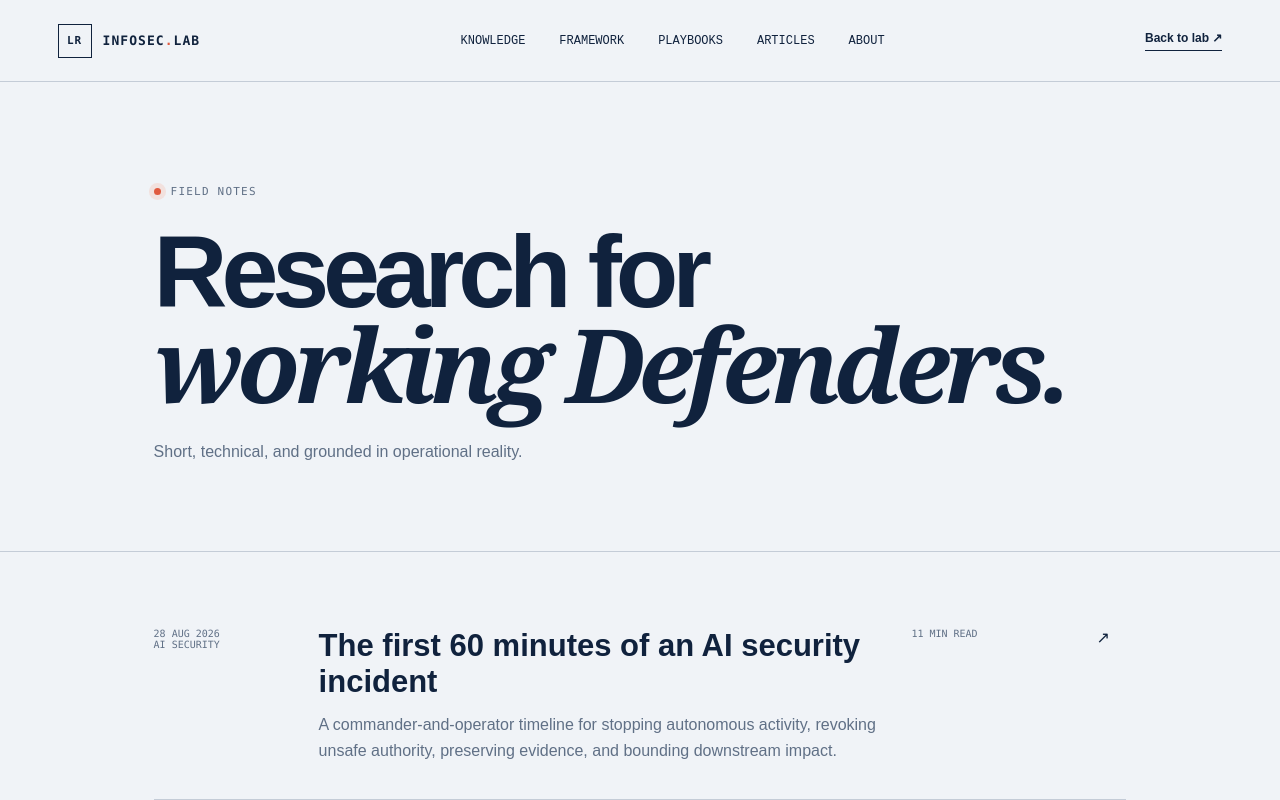
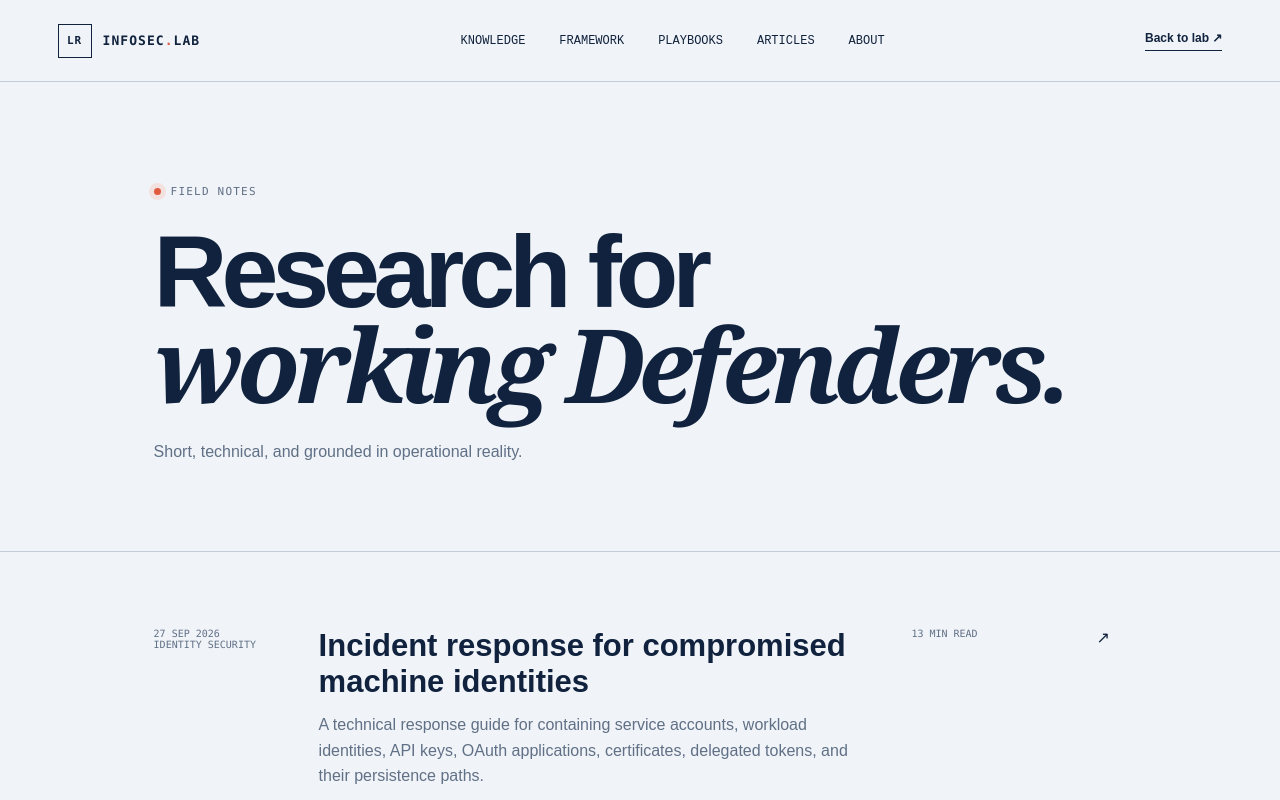
Before and after one commit to leandroer/leandroer.github.io, a Next.js app: page /articles in a window 1280 px wide. Shown: the top 800 px of the page. Built offline with nearby package versions, Linux system fonts and the light colour scheme; no server answers.

Commit message:
Feature machine identities field note in article index

```diff
--- a/app/articles/page.tsx
+++ b/app/articles/page.tsx
@@ -7,6 +7,7 @@ export const metadata: Metadata = {
 };
 
 const articles = [
+  { date: "27 SEP 2026", kind: "IDENTITY SECURITY", title: "Incident response for compromised machine identities", desc: "A technical response guide for containing service accounts, workload identities, API keys, OAuth applications, certificates, delegated tokens, and their persistence paths.", time: "13 MIN", href: "/articles/compromised-machine-identities" },
   { date: "28 AUG 2026", kind: "AI SECURITY", title: "The first 60 minutes of an AI security incident", desc: "A commander-and-operator timeline for stopping autonomous activity, revoking unsafe authority, preserving evidence, and bounding downstream impact.", time: "11 MIN", href: "/articles/first-60-minutes-ai-security-incident" },
   { date: "14 AUG 2026", kind: "AI SECURITY", title: "Label before retrieval: securing data before AI touches it", desc: "A control architecture for preserving ownership, classification, authorization, retention, and tenant boundaries through RAG and agent memory.", time: "12 MIN", href: "/articles/label-before-retrieval" },
   { date: "31 JUL 2026", kind: "AI SECURITY", title: "Guardrails that can say no: OPA policy enforcement for AI agents", desc: "A practical architecture for independent policy decisions at agent tool boundaries, with approval binding, failure behavior, and audit requirements.", time: "9 MIN", href: "/articles/opa-policy-guardrails-for-ai-agents" },
```
